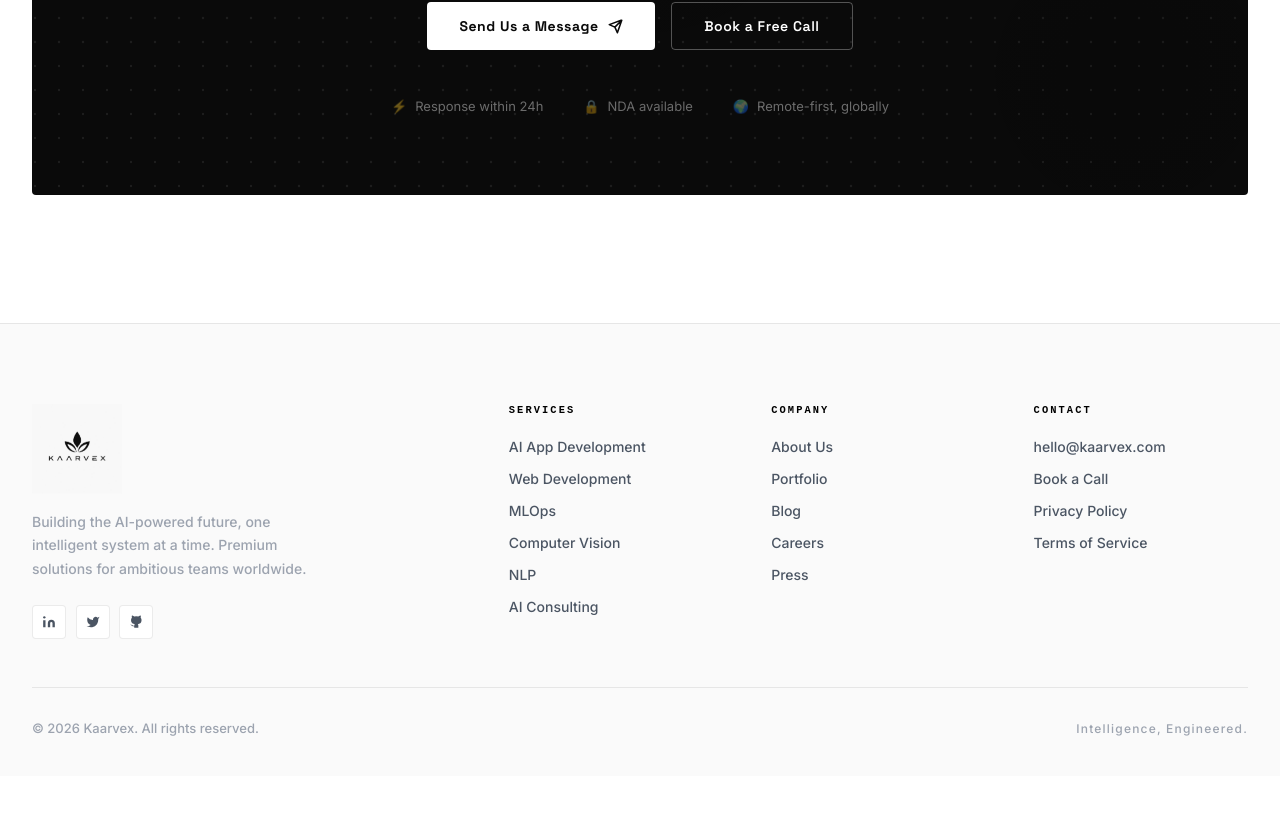
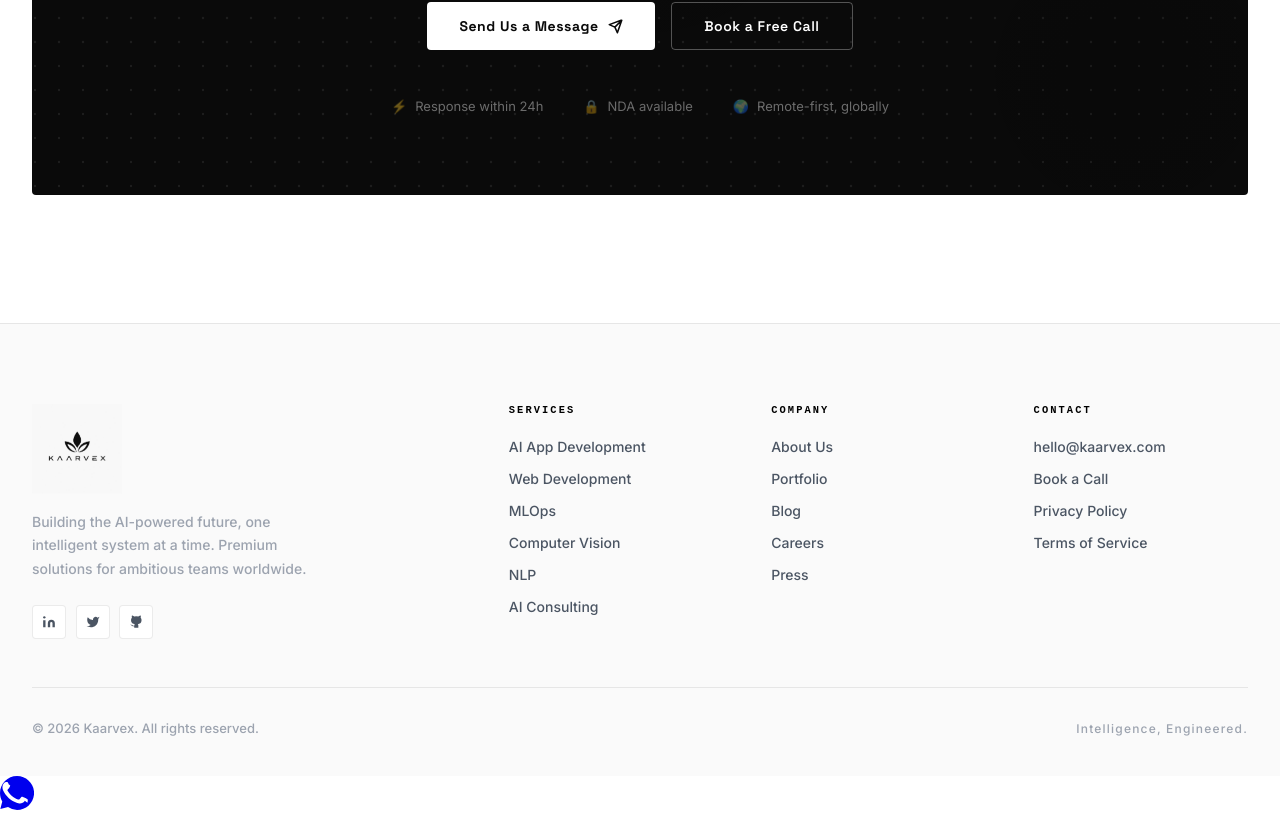
Before and after one commit to manthanp1110/Kaarvex, a React (Vite) app: page / in a window 1280 px wide. Shown: the part 4692-5506 px from the top of the page. Before the commit the page ends 5468 px from the top, so only its background shows below. Built offline with nearby package versions, Linux system fonts and the light colour scheme.

Commit message:
Add floating WhatsApp connect button

```diff
--- a/src/App.jsx
+++ b/src/App.jsx
@@ -9,6 +9,7 @@ import WhyUs from './components/WhyUs';
 import TechStack from './components/TechStack';
 import CTA from './components/CTA';
 import Footer from './components/Footer';
+import WhatsAppButton from './components/WhatsAppButton';
 
 function App() {
   return (
@@ -25,6 +26,7 @@ function App() {
         <CTA />
       </main>
       <Footer />
+      <WhatsAppButton phoneNumber="1234567890" />
     </>
   );
 }
--- /dev/null
+++ b/src/components/WhatsAppButton.jsx
@@ -0,0 +1,21 @@
+const WhatsAppButton = ({ phoneNumber = "1234567890", message = "Hello Kaarvex, I'm interested in your AI solutions!" }) => {
+  // Remove any non-numeric characters from the phone number
+  const cleanPhone = phoneNumber.replace(/\D/g, '');
+  const waUrl = `https://wa.me/${cleanPhone}?text=${encodeURIComponent(message)}`;
+
+  return (
+    <a
+      href={waUrl}
+      target="_blank"
+      rel="noopener noreferrer"
+      className="whatsapp-float"
+      aria-label="Connect with us on WhatsApp"
+    >
+      <svg width="34" height="34" viewBox="0 0 24 24" fill="currentColor">
+        <path d="M12.031 0C5.388 0 0 5.388 0 12.031c0 2.128.552 4.195 1.6 6.01L.226 23.332l5.441-1.428A11.968 11.968 0 0012.031 24c6.64 0 12.031-5.388 12.031-12.031S18.672 0 12.031 0zM17.5 17.5c-.32.905-1.854 1.705-2.545 1.782-.692.078-1.503.208-4.836-1.173-4.004-1.657-6.584-5.753-6.78-6.015-.196-.263-1.616-2.15-1.616-4.1s1.026-2.915 1.39-3.298c.365-.382.784-.477 1.047-.477s.524 0 .753.013c.24.013.563-.092.88.67.317.77.1.58.555 1.066.836.486 1.053.794.757 1.304-.296.51-.453.82-.716 1.127-.263.308-.545.642-.782.906-.26.29-.533.6-.237 1.11.296.51 1.32 2.176 2.827 3.526 1.942 1.737 3.568 2.274 4.095 2.533.525.26 1.085.202 1.508-.13.593-.464.915-1.077 1.258-1.455.343-.377.685-.314 1.157-.14 4.093 1.528 2.052 1.02 2.314 1.15.263.13.88.423 1.01.656.13.232.13 1.353-.19 2.258z" />
+      </svg>
+    </a>
+  );
+};
+
+export default WhatsAppButton;
```
